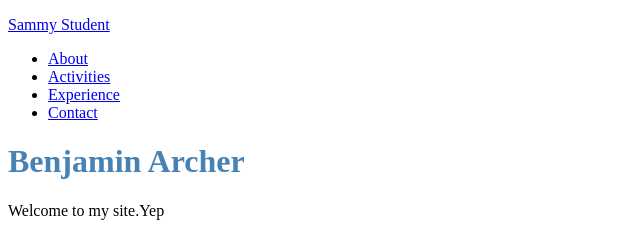
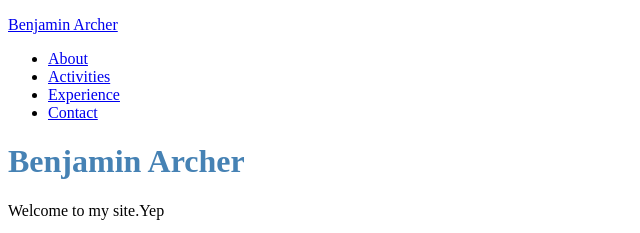
Before and after one commit to bda47/student-site-class1-2024, a plain HTML site: page index.html in a window 1280 px wide. Shown: the top 233 px of the page, 0-640 px from the left. Drawn offline with Linux system fonts and the light colour scheme.

Commit message:
Update index.html

```diff
--- a/index.html
+++ b/index.html
@@ -2,12 +2,12 @@
 <html>
   <head>
     <meta charset="utf-8">
-    <title>Sammy Student | Work hard, play hard</title>
+    <title>Benjamin Archer | Work hard, play hard</title>
     <link rel="stylesheet" href="stylesheets/sammy-style.css">
   </head>
   <body>
     <header>
-      <p><a href="index.html">Sammy Student</a></p>
+      <p><a href="index.html">Benjamin Archer</a></p>
       <nav>
         <ul>
           <li><a href="about.html">About</a></li>
```
